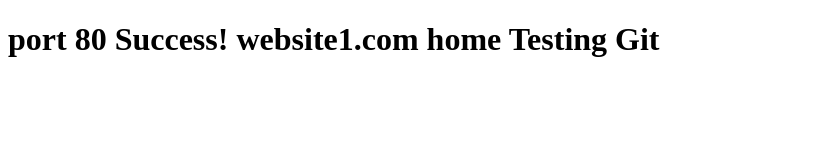
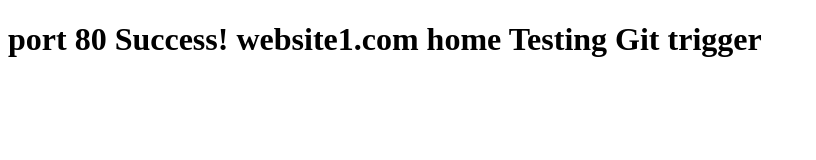
Before and after one commit to nandigamchaitanya/apache_webapp, a plain HTML site: page website1.com/public_html/index.html in a window 1280 px wide. Shown: the whole page, without its empty margins (0-816 px from the left). Drawn offline with Linux system fonts and the light colour scheme.

Commit message:
Update index.html

```diff
--- a/website1.com/public_html/index.html
+++ b/website1.com/public_html/index.html
@@ -5,6 +5,6 @@
     <title>Welcome to website1.com</title>
   </head>
   <body>
-    <h1> port 80 Success! website1.com home Testing Git</h1>
+    <h1> port 80 Success! website1.com home Testing Git trigger</h1>
   </body>
 </html>
```
